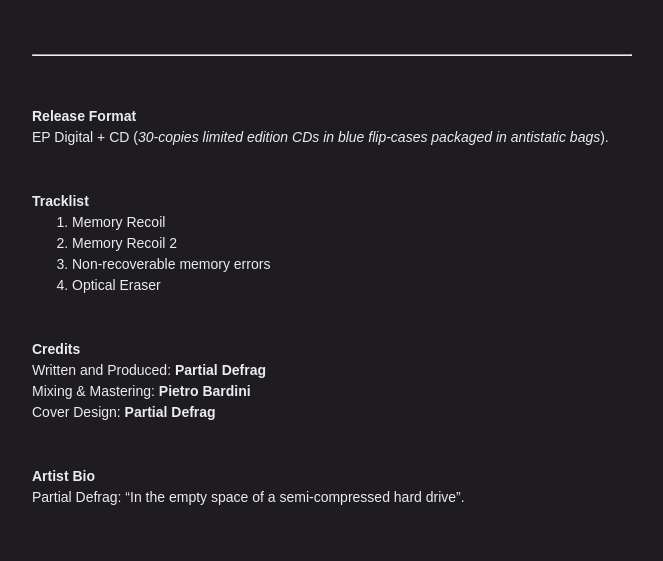
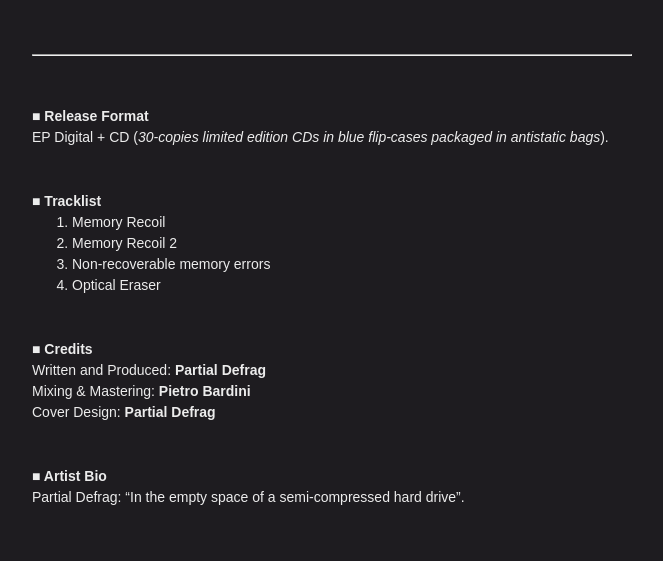
Before and after one commit to StrataEdition/Memory-Recoil-EPK, a Jekyll site: the page built from index.md, in a window 1280 px wide. Shown: the part 953-1514 px from the top of the page, without its empty margins (308-971 px from the left). Built offline with Jekyll 4.4.1, drawn with Linux system fonts in a browser that asks for light colours.

```diff
--- a/index.md
+++ b/index.md
@@ -29,12 +29,12 @@ After his critically acclaimed debut release *ScanDisk* ([The Quietus](https://t
 ---
 <br>
 
-## Release Format
+## ■ Release Format
 EP Digital + CD (*30-copies limited edition CDs in blue flip-cases packaged in antistatic bags*).
 <br>
 
 
-## Tracklist
+## ■ Tracklist
 1. Memory Recoil
 2. Memory Recoil 2
 3. Non-recoverable memory errors
@@ -42,13 +42,13 @@ EP Digital + CD (*30-copies limited edition CDs in blue flip-cases packaged in a
 
 <br>
 
-## Credits
+## ■ Credits
 Written and Produced: **Partial Defrag**
 Mixing & Mastering: **Pietro Bardini**
 Cover Design: **Partial Defrag**
 <br>
 
-## Artist Bio
+## ■ Artist Bio
 Partial Defrag: "In the empty space of a semi-compressed hard drive".
 
 <br>
```
